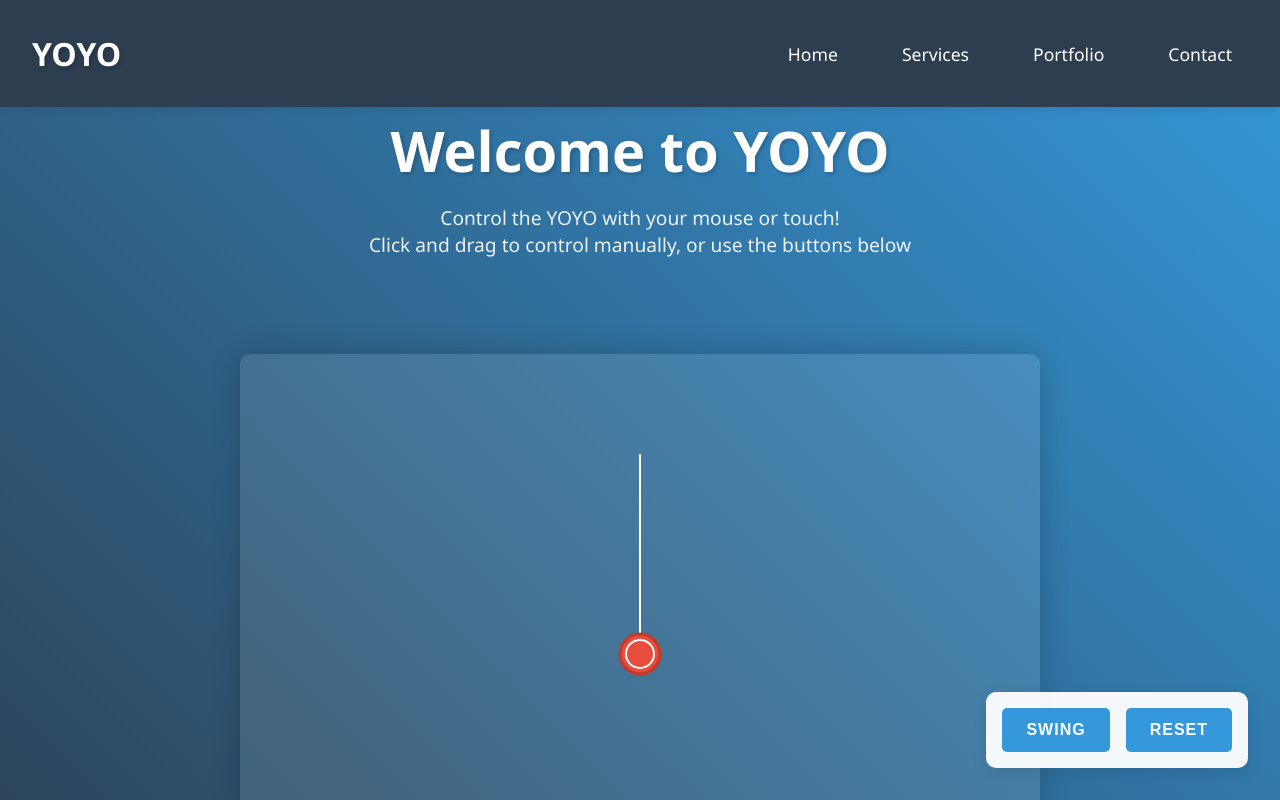
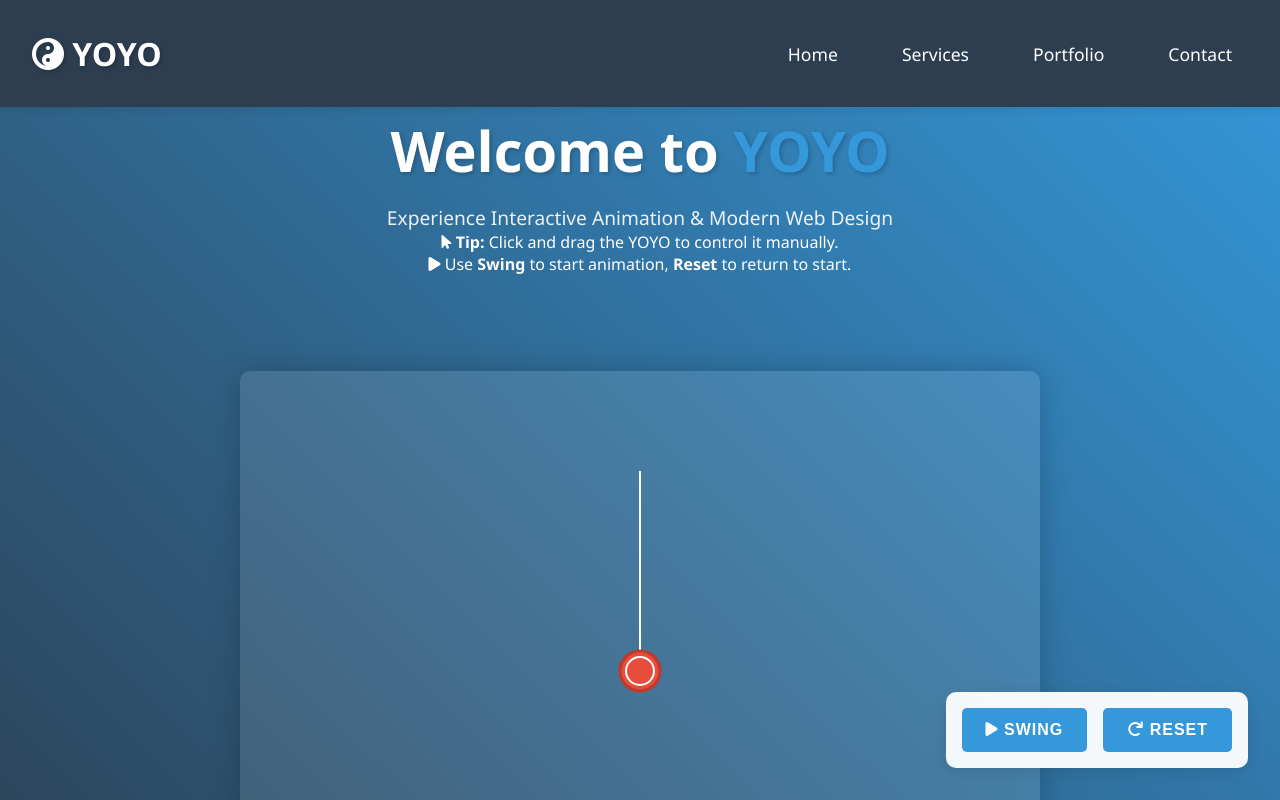
Before and after one commit to ckarthik77/YOYO, a website: page YOYO/src/index.html in a window 1280 px wide. Shown: the top 800 px of the page. Drawn offline with Linux system fonts and the light colour scheme; files that its build step writes are made by us from their sources; files whose address does not match are found by name.

Commit message:
Updated Index file

```diff
--- a/YOYO/src/index.html
+++ b/YOYO/src/index.html
@@ -9,9 +9,9 @@
 </head>
 <body>
     <nav class="navbar">
-        <div class="logo">YOYO</div>
+        <div class="logo"><i class="fas fa-yin-yang"></i> YOYO</div>
         <ul class="nav-links">
-            <li><a href="#home">Home</a></li>
+            <li><a href="#home" class="active">Home</a></li>
             <li><a href="#services">Services</a></li>
             <li><a href="#portfolio">Portfolio</a></li>
             <li><a href="#contact">Contact</a></li>
@@ -20,14 +20,17 @@
 
     <section id="home" class="hero">
         <div class="hero-content">
-            <h1>Welcome to YOYO</h1>
-            <p>Control the YOYO with your mouse or touch!</p>
-            <p class="instructions">Click and drag to control manually, or use the buttons below</p>
+            <h1>Welcome to <span style="color:#3498db;">YOYO</span></h1>
+            <p class="subtitle">Experience Interactive Animation & Modern Web Design</p>
+            <div class="instructions">
+                <i class="fas fa-mouse-pointer"></i> <strong>Tip:</strong> Click and drag the YOYO to control it manually.<br>
+                <i class="fas fa-play"></i> Use <b>Swing</b> to start animation, <b>Reset</b> to return to start.
+            </div>
         </div>
         <canvas id="yoyoCanvas" width="800" height="600"></canvas>
         <div class="controls">
-            <button class="control-btn" id="swingBtn">Swing</button>
-            <button class="control-btn" id="resetBtn">Reset</button>
+            <button class="control-btn" id="swingBtn"><i class="fas fa-play"></i> Swing</button>
+            <button class="control-btn" id="resetBtn"><i class="fas fa-redo"></i> Reset</button>
         </div>
     </section>
 
```
